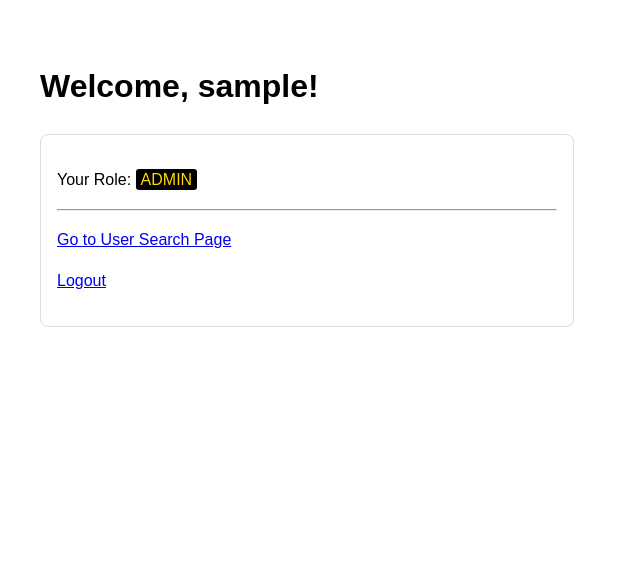
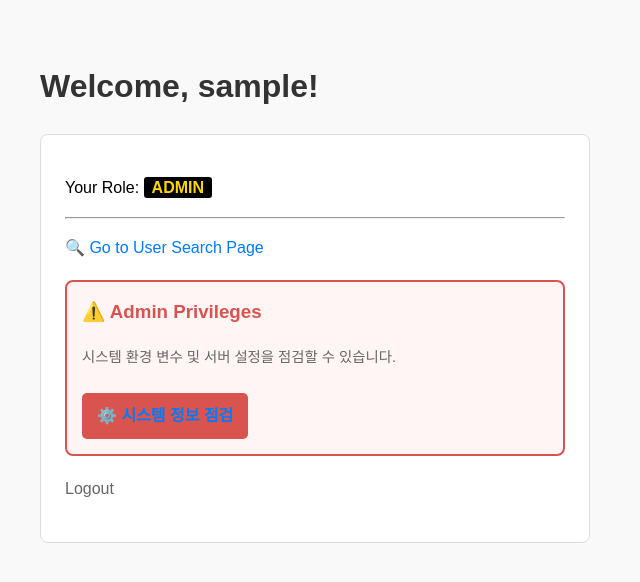
Before and after one commit to gyumin0207/semi_ctf, a Flask app: page /dashboard in a window 1280 px wide. Shown: the top 582 px of the page, without its empty margins (0-640 px from the left). Run offline with Flask 3, Linux system fonts and the light colour scheme; the visitor is signed in with stand-in values (Sample User, id 1).

Commit message:
Update dashboard.html

```diff
--- a/templates/dashboard.html
+++ b/templates/dashboard.html
@@ -3,24 +3,62 @@
 <head>
     <title>Dashboard</title>
     <style>
-        body { font-family: sans-serif; padding: 2rem; line-height: 1.6; }
-        .card { border: 1px solid #ddd; padding: 1rem; border-radius: 8px; max-width: 500px; }
-        .admin { color: gold; background: black; padding: 2px 5px; border-radius: 3px; }
+        body { font-family: sans-serif; padding: 2rem; line-height: 1.6; background-color: #f9f9f9; }
+        h1 { color: #333; }
+        .card { border: 1px solid #ddd; padding: 1.5rem; border-radius: 8px; max-width: 500px; background: white; shadow: 0 2px 4px rgba(0,0,0,0.1); }
+        .admin-badge { color: gold; background: black; padding: 2px 8px; border-radius: 3px; font-weight: bold; }
+        .user-badge { color: #666; background: #eee; padding: 2px 8px; border-radius: 3px; }
+
+
+        .admin-section {
+            margin-top: 20px;
+            padding: 15px;
+            border: 2px solid #d9534f;
+            border-radius: 8px;
+            background-color: #fff5f5;
+        }
+        .admin-btn {
+            display: inline-block;
+            background: #d9534f;
+            color: white;
+            padding: 10px 15px;
+            text-decoration: none;
+            border-radius: 5px;
+            font-weight: bold;
+            margin-top: 10px;
+        }
+        .admin-btn:hover { background: #c9302c; }
+
+        .nav-links a { color: #007bff; text-decoration: none; }
+        .nav-links a:hover { text-decoration: underline; }
     </style>
 </head>
 <body>
     <h1>Welcome, {{ username }}!</h1>
+
     <div class="card">
         <p>Your Role:
             {% if role == 'admin' %}
-                <span class="admin">ADMIN</span>
+                <span class="admin-badge">ADMIN</span>
             {% else %}
-                <span>USER</span>
+                <span class="user-badge">USER</span>
             {% endif %}
         </p>
         <hr>
-        <p><a href="{{ url_for('search') }}">Go to User Search Page</a></p>
-        <p><a href="{{ url_for('logout') }}">Logout</a></p>
+
+        <div class="nav-links">
+            <p><a href="{{ url_for('search') }}">🔍 Go to User Search Page</a></p>
+
+            {% if role == 'admin' %}
+            <div class="admin-section">
+                <h3 style="margin-top: 0; color: #d9534f;">⚠️ Admin Privileges</h3>
+                <p style="font-size: 0.9rem; color: #666;">시스템 환경 변수 및 서버 설정을 점검할 수 있습니다.</p>
+                <a href="/admin/system" class="admin-btn">⚙️ 시스템 정보 점검</a>
+            </div>
+            {% endif %}
+
+            <p style="margin-top: 20px;"><a href="{{ url_for('logout') }}" style="color: #666;">Logout</a></p>
+        </div>
     </div>
 </body>
 </html>
```
